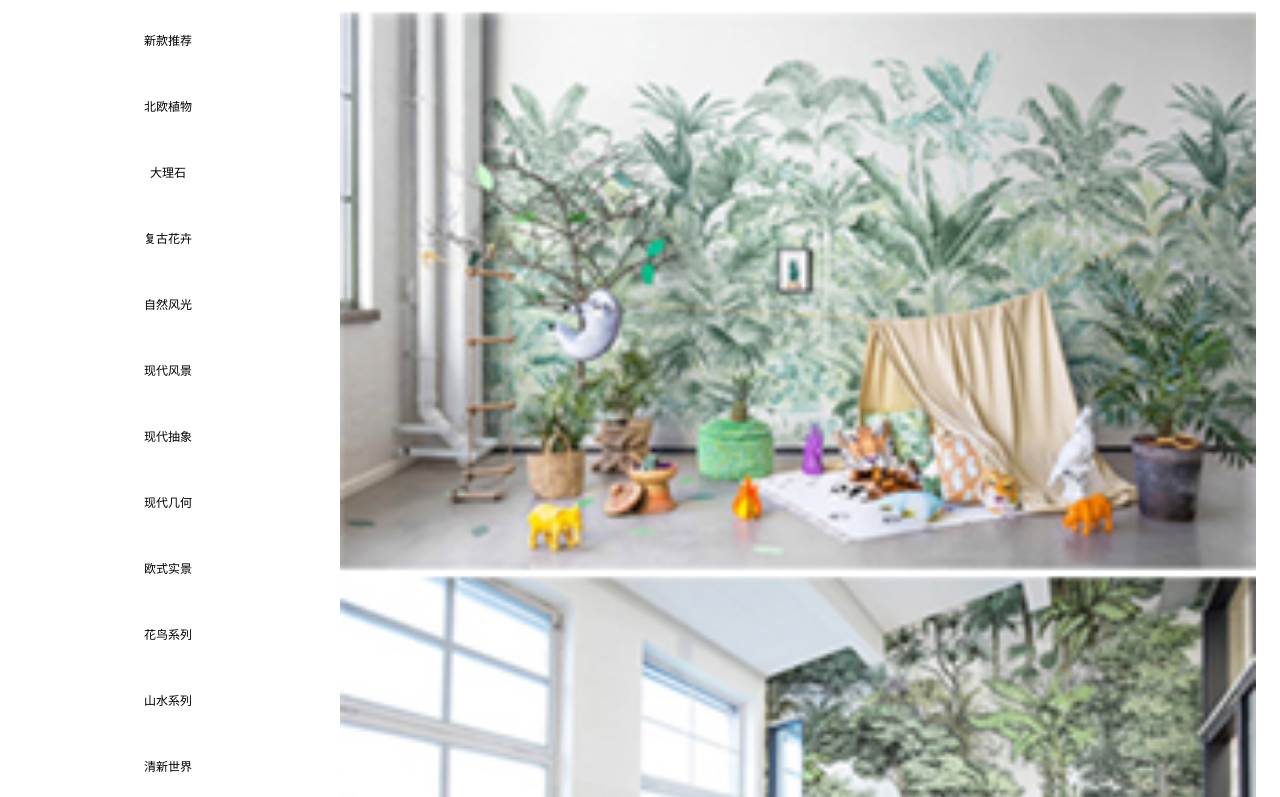
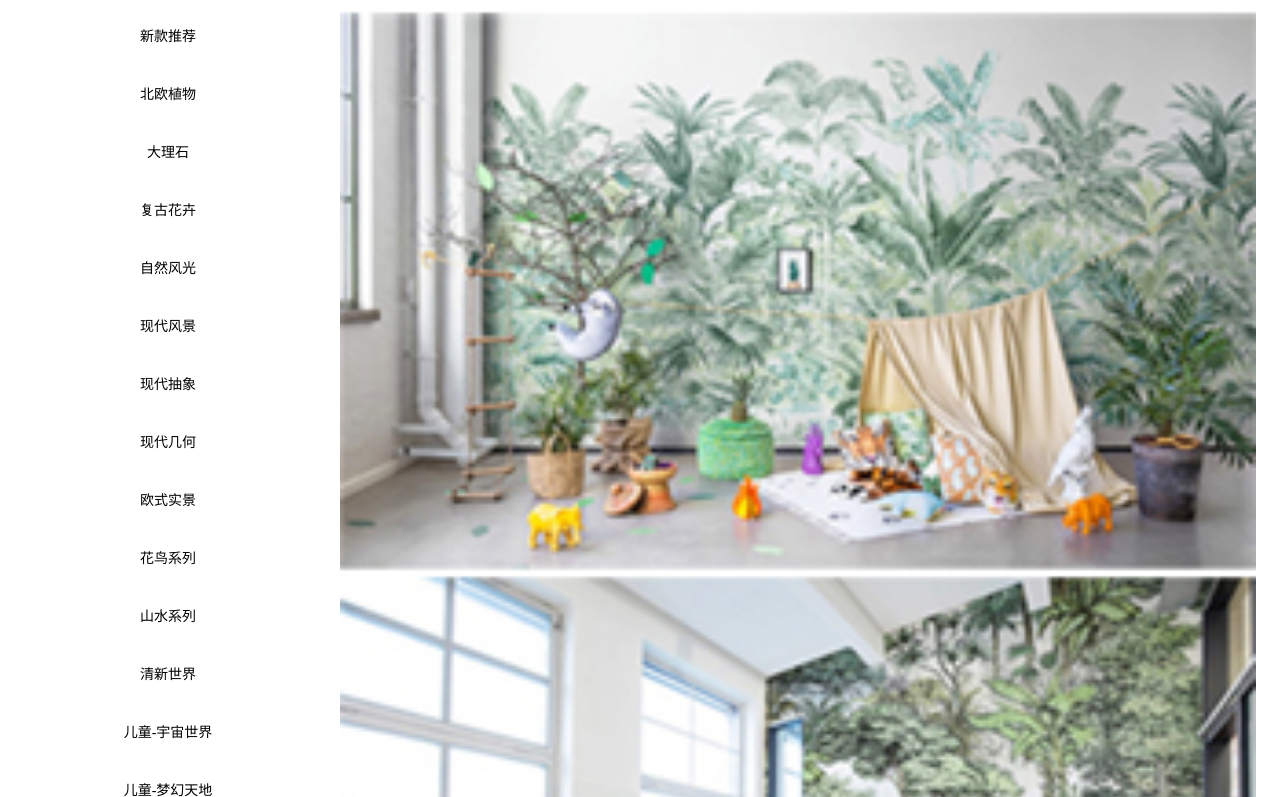
Before and after one commit to DoDozsd/DoDozsd.github.io, a plain HTML site: page index.html in a window 1280 px wide. Shown: the top 797 px of the page. Drawn offline with Linux system fonts and the light colour scheme.

Commit message:
Update index.html

```diff
--- a/index.html
+++ b/index.html
@@ -16,9 +16,9 @@ li a {
   display: block;
   color: #000;
   text-align: center;
-  font-size: 12px;
+  font-size:0.875em;
   font-family:"微软雅黑";
-  line-height: 50px;
+  line-height: 300%;
   white-space: nowrap;
   padding: 8px 16px;
   text-decoration: none;
@@ -62,6 +62,7 @@ li a:hover:not(.active) {
 <div id="myImage1">
   <img src="mb-workspace/绿色植物_01.jpg" width="100%" height="100%" alt=""/>
   <img src="mb-workspace/绿色植物_02.jpg" width="100%" height="100%" alt=""/>
+
 	<div><a href="beian.miit.gov.cn">
   <img src="mb-workspace/1.jpg" width="100%" height="100%" alt=""/></div>
 </div>
```
